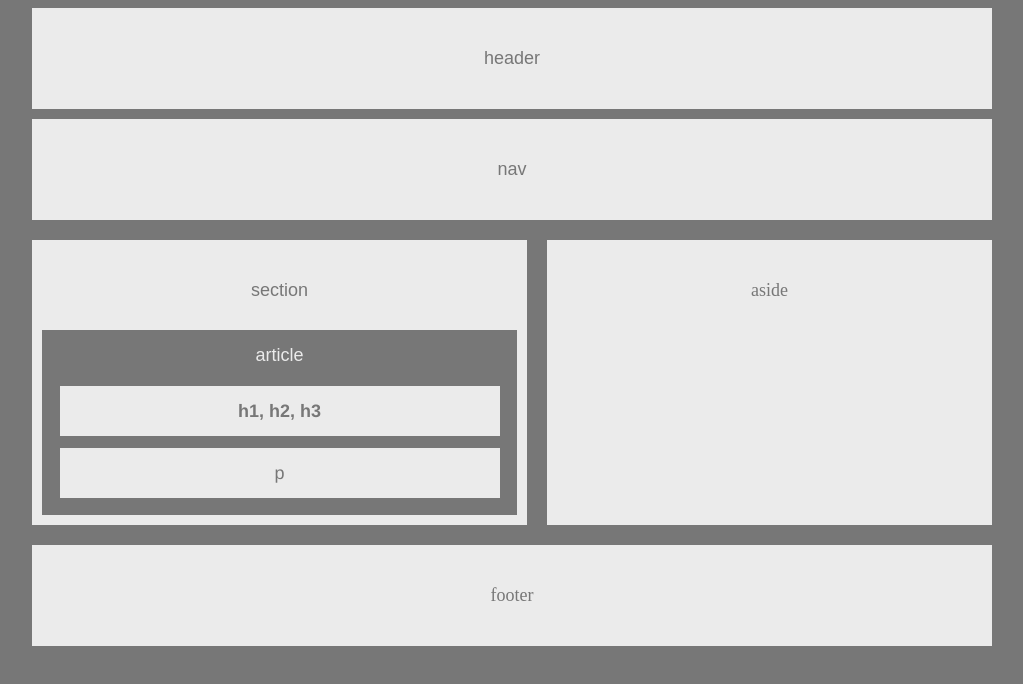
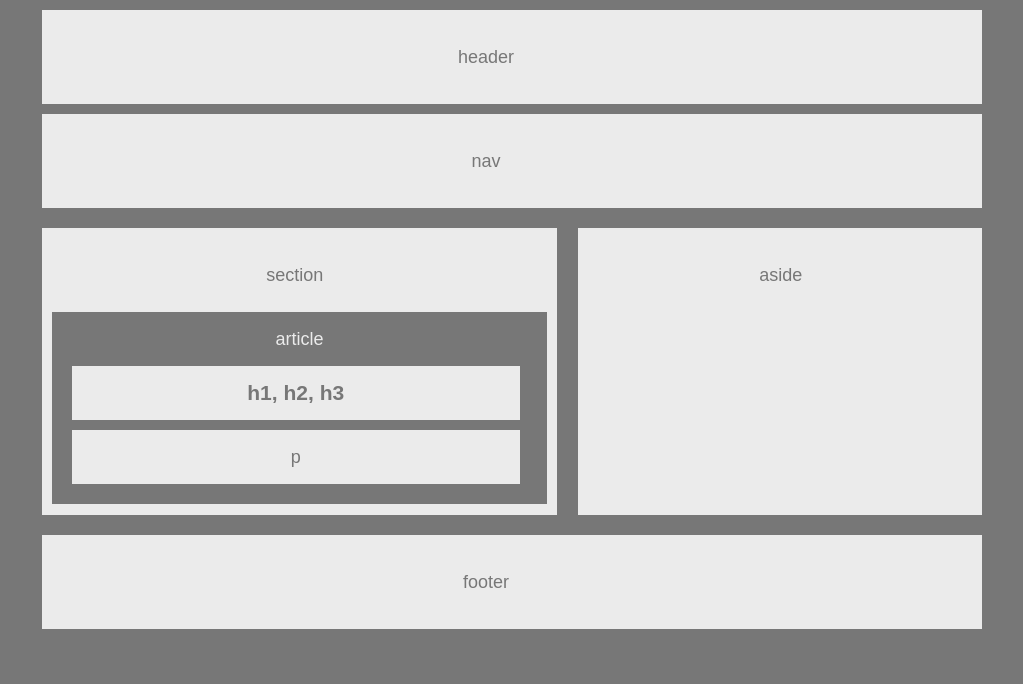
Before and after one commit to potaeko/HW-wireframe, a plain HTML site: page index.html in a window 1280 px wide. Shown: the whole page, without its empty margins (128-1151 px from the left). Drawn offline with Linux system fonts and the light colour scheme.

Commit message:
updated clean code

```diff
--- a/index.html
+++ b/index.html
@@ -1,36 +1,42 @@
-<!DOCTYPE html>
+<!doctype html>
 <html lang="en-us">
+	<head>
+		<meta charset="UTF-8">
+		<title>HomeWork Week 1</title>
+		<link rel="stylesheet" type="text/css" href="style.css">
+	</head>
+	<body>
+<header>
+			<p>header</p>
+		</header>
 
-<head>
-<meta charset-"UTF-8">
-<title>HW-Wireframe</title>  <!--title for page-->
-</head>
-<!--linked to css file-->
-<link rel="stylesheet" type="text/css" href="../HW-wireframe/style.css">
+		<nav>
+			<p>nav</p>
+		</nav>
 
-<body>                     <!--page body-->
- <div class="container">   <!--container to make center page-->
-<!--header bar-->
-  <Header>header</Header>
+		<section>
+			<heading>
+				<p>section</p>
+			</heading>
+			<article>
+				<heading>article</heading>
+				<h1>h1, h2, h3</h1>
+				<p>p</p>
+			</article>
+		</section>
 
-<!--nav bar-->
-  <nav>nav</nav>
-   <div>                     <!--div for section and aside-->
-    <div class="relative">   <!--section layout,for relative-->
-     <section>section</section>
-    <div class="absolute">   <!--article,h1,h2,h3,p, for absolute-->
-     <article>article</article>
+		<aside>
+			<heading>
+				<p>aside</p>
+			</heading>
+		</aside>
 
-     <h1>h1, h2, h3</h1>
-     <p>p</p>
-    </div>       <!--closed in absolute-->
-   </div>        <!--closed in relative-->
+		<div class="clear"></div>
+
+		<footer>
+			<p>footer</p>
+		</footer>
 
 
-
-  <Aside>aside</Aside>
-  </div>       <!--div for section and aside-->
-  <footer class="clear">footer</footer>
-  </div>       <!--container to make center page-->
- </body>       <!--page body-->
+	</body>
 </html>
--- a/style.css
+++ b/style.css
@@ -1,96 +1,57 @@
+body {
+  width: 960px;
+  margin: auto;
+  font-family: Arial, "Helvetica Neue", Helvetica, sans-serif;
+  font-size: 18px;
+  line-height: 34px;
+  color: #777;
+  background: #777;
+}
 
-/*font-family: 'Arial', 'Helvetica Neue', Helvetica, sans-serif;*/
-*{
-  box-sizing: border-box;	/*declared border-box*/
-  text-align: center;   /*make text center*/
-  font-size: 18px;
-  font-family: 'Arial';
+header,
+nav,
+section,
+aside,
+footer {
+  display: block;
+  padding: 10px;
+  margin: 10px;
+  text-align: center;
+  background: #ebebeb;
 }
-body{
-background-color: #777; /*page background*/
-color:#777;             /*page font color*/
+
+section {
+  display: block;
+  float: left;
+  width: 495px;
+  height: 267px;
+  overflow: hidden;
 }
-.container {
-	width:960px;         /*size*/
-	margin:0px auto;     /*make center*/
+
+aside {
+  display: block;
+  float: right;
+  width: 40%;
+  height: 267px;
+  overflow: hidden;
 }
-header{
-	padding:40px;
-	margin-bottom:10px;  /*space below header*/
-	background:#ebebeb;  /*background color*/
 
+article {
+  padding: 10px;
+  color: #ebebeb;
+  background: #777;
 }
-nav{
-	padding:40px;
-	margin-bottom: 20px ; /*space below bottom*/
-	background:#ebebeb;   /*background color*/
 
+.clear {
+  clear: both;
+}
 
+h1,
+p {
+  width: 90%;
+  padding: 10px;
+  margin: 10px;
+  color: #777;
+  text-align: center;
+  background: #ebebeb;
 }
- /*make section relative position*/
-.relative{
-	position:relative;
-  width:495px;
-	height: 285px;
-	padding: 40px ;
-	background:#ebebeb;
-	margin-bottom: 20px;
-	float: left;  /*float ,same div with aside */
- }
-/*make section absolute position applied to article,h1,p*/
-.absolute{
-	position:absolute;
- 	width:475px;
- 	height:185px;
- 	background: #777;
- 	top:90px;
- 	left:10px;
- 	padding:15px;
- 	color:#ebebeb ;
-
-
- }
-  h1{
-  	width:440px;
-  	height:50px;
-  	background:#ebebeb;
-  	left:45px;
-  	top:140px;
-  	font-size: 18px;
-  	color:#777;
-    padding-top:15px;
-  	margin-left:auto;
-  	margin-right:auto;
-  	margin-top:20px;
-  	font-family:'Helvetica Neue';
-  }
-
-  p{
-  	width:440px;
-  	height:50px;
-  	background:#ebebeb;
-  	left: 45px;
-  	color:#777;
-  	padding:15px 20px;
-  	margin:auto;
-  	font-family:'Helvetica';
-
-  }
-  aside{
-  	width:445px;
-	height: 285px;
-	padding: 40px ;
-	background:#ebebeb;
-	float:right;                  /*float ,same div with section */
-	font-family: 'sans-serif';
-
-  }
-
-  .clear{                       /*clear for footer*/
-	width:960px;
-	padding:40px;
-	margin:100px auto ;
-	background:#ebebeb;
-    clear:both;
-    font-family: 'sans-serif';
-  }
```
Also changed, not shown: 1 other file.
